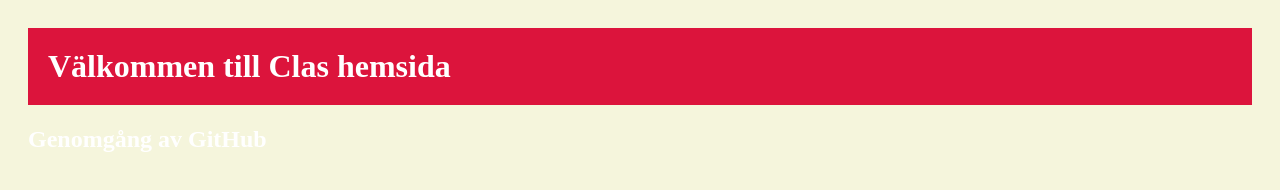
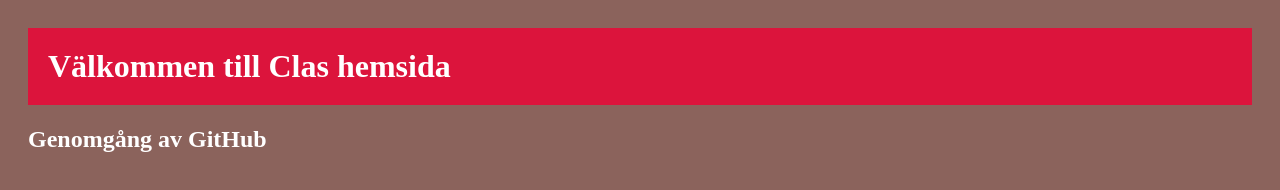
Before and after one commit to clfr73/clfr73, a plain HTML site: page index.html in a window 1280 px wide. Drawn offline with Linux system fonts and the light colour scheme.

Commit message:
Update main.css

```diff
--- a/main.css
+++ b/main.css
@@ -11,7 +11,7 @@ title {
 }
 
   body {
-    background-color: beige;
+    background-color: #8b635c;
     color: #fff;
     padding: 20px;
 }
```
